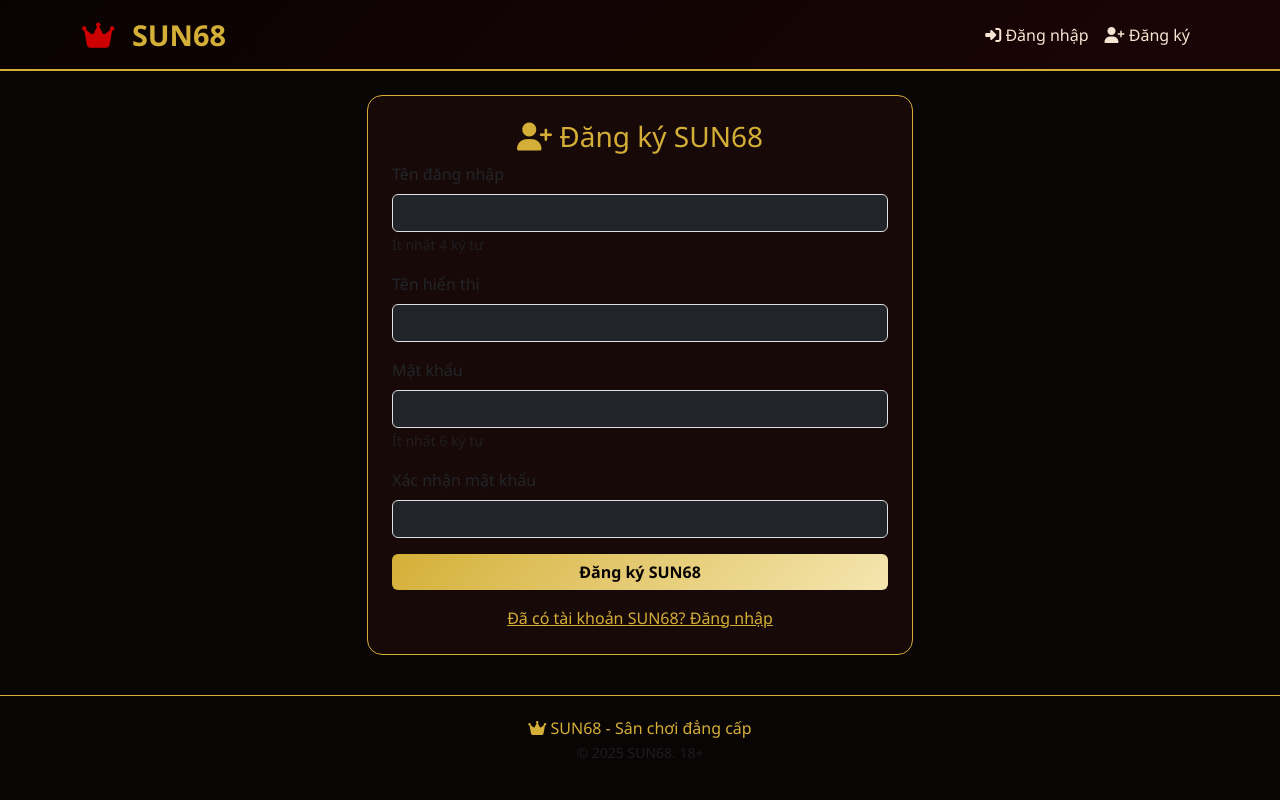
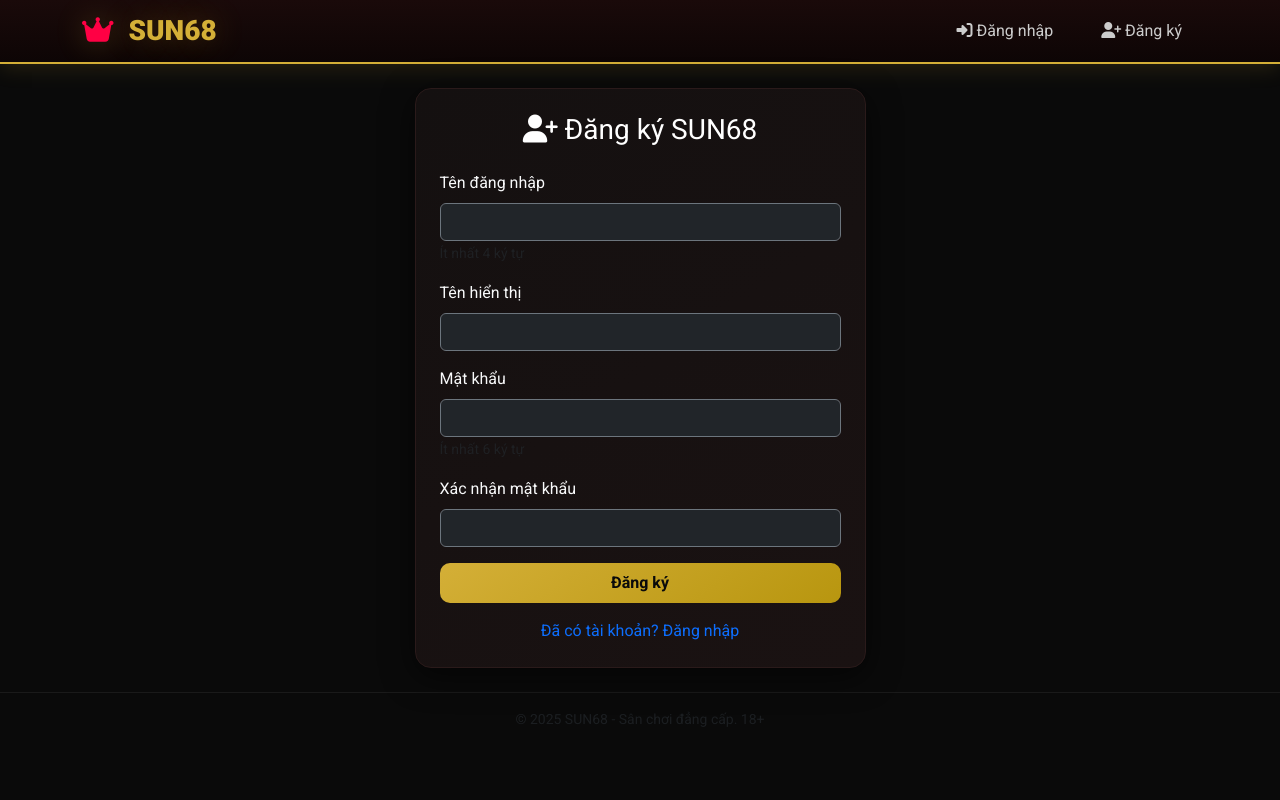
Before and after one commit to cvan3k-dev/SUN68, a Flask app: page /register in a window 1280 px wide. Run offline with Flask 3, Linux system fonts and the light colour scheme; parts of the project's set-up code (start-up, migrations or seed data) failed here and were passed over.

Commit message:
Revise registration template for improved styling

```diff
--- a/app/templates/register.html
+++ b/app/templates/register.html
@@ -1,35 +1,39 @@
-{% extends "layout.html" %}
+{% extends "base.html" %}
 
-{% block title %}Đăng ký SUN68{% endblock %}
+{% block title %}Đăng ký{% endblock %}
 
 {% block content %}
 <div class="row justify-content-center">
-    <div class="col-md-6">
-        <div class="card p-4">
-            <h3 class="text-center text-gold"><i class="fas fa-user-plus"></i> Đăng ký SUN68</h3>
+    <div class="col-md-5">
+        <div class="card-sun p-4">
+            <h3 class="text-center text-gold mb-4">
+                <i class="fas fa-user-plus"></i> Đăng ký SUN68
+            </h3>
             <form method="POST">
                 <div class="mb-3">
-                    <label class="form-label">Tên đăng nhập</label>
-                    <input type="text" name="username" class="form-control bg-dark text-light" required minlength="4">
+                    <label class="form-label text-light">Tên đăng nhập</label>
+                    <input type="text" name="username" class="form-control bg-dark text-light border-secondary" required minlength="4">
                     <small class="text-muted">Ít nhất 4 ký tự</small>
                 </div>
                 <div class="mb-3">
-                    <label class="form-label">Tên hiển thị</label>
-                    <input type="text" name="display_name" class="form-control bg-dark text-light">
+                    <label class="form-label text-light">Tên hiển thị</label>
+                    <input type="text" name="display_name" class="form-control bg-dark text-light border-secondary">
                 </div>
                 <div class="mb-3">
-                    <label class="form-label">Mật khẩu</label>
-                    <input type="password" name="password" class="form-control bg-dark text-light" required minlength="6">
+                    <label class="form-label text-light">Mật khẩu</label>
+                    <input type="password" name="password" class="form-control bg-dark text-light border-secondary" required minlength="6">
                     <small class="text-muted">Ít nhất 6 ký tự</small>
                 </div>
                 <div class="mb-3">
-                    <label class="form-label">Xác nhận mật khẩu</label>
-                    <input type="password" name="confirm_password" class="form-control bg-dark text-light" required>
+                    <label class="form-label text-light">Xác nhận mật khẩu</label>
+                    <input type="password" name="confirm_password" class="form-control bg-dark text-light border-secondary" required>
                 </div>
-                <button type="submit" class="btn btn-gold w-100">Đăng ký SUN68</button>
+                <button type="submit" class="btn-gold w-100 py-2">Đăng ký</button>
             </form>
             <div class="text-center mt-3">
-                <a href="{{ url_for('login') }}" class="text-gold">Đã có tài khoản SUN68? Đăng nhập</a>
+                <a href="{{ url_for('login') }}" class="text-gold" style="text-decoration:none;">
+                    Đã có tài khoản? Đăng nhập
+                </a>
             </div>
         </div>
     </div>
```
